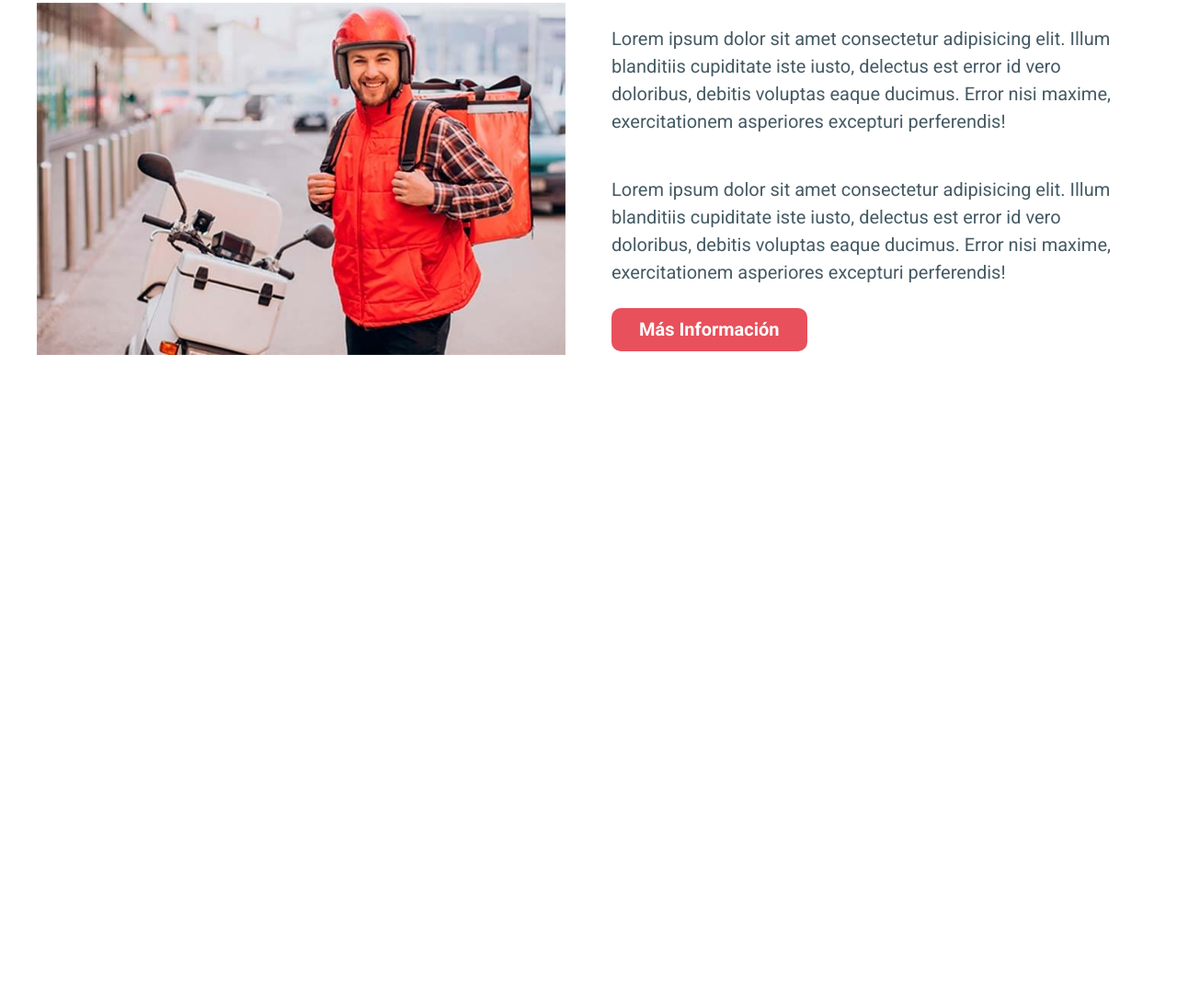
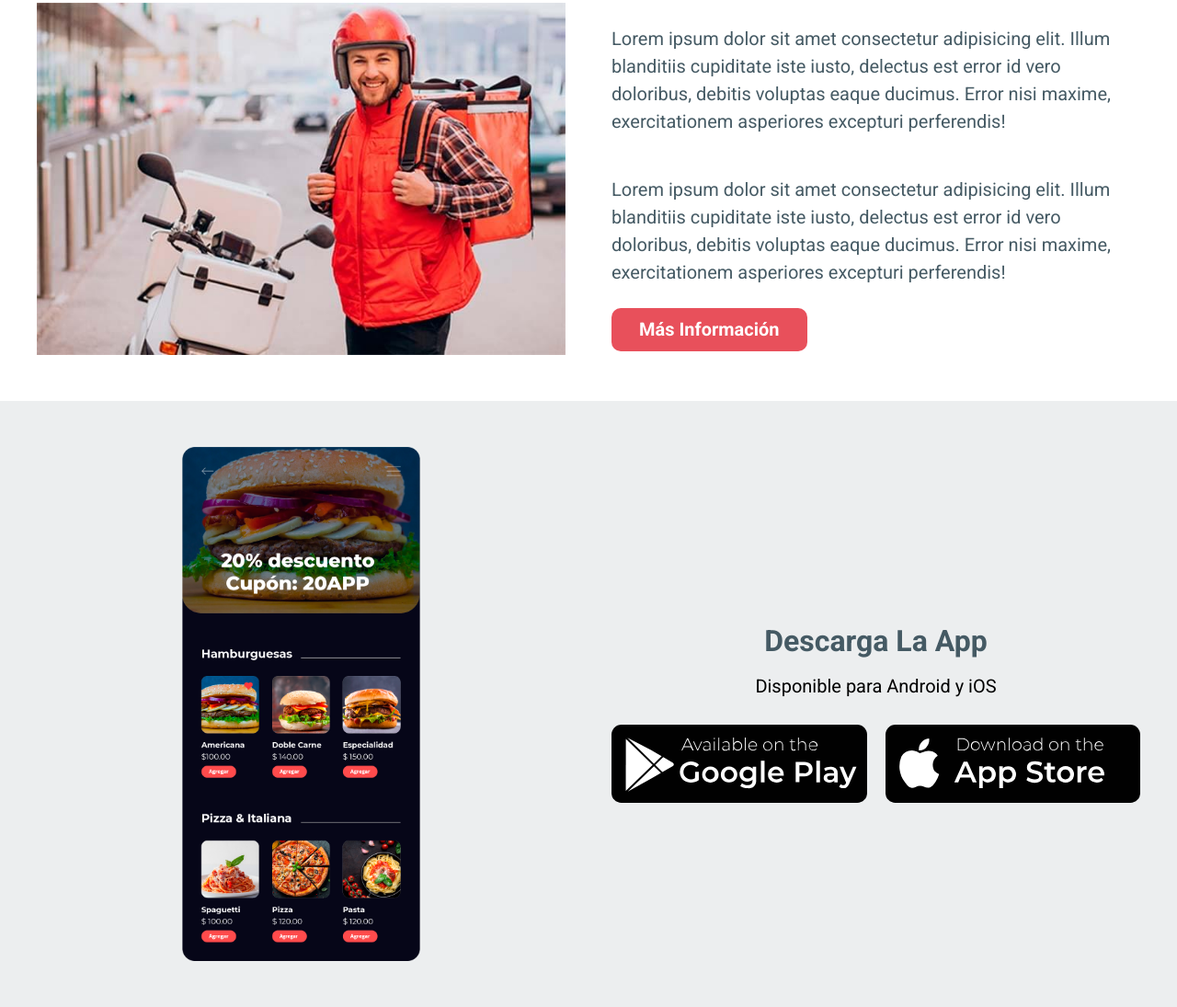
Before and after one commit to AxceleratorR2/delivery-page, a website: page index.html in a window 1280 px wide. Shown: the part 4459-5554 px from the top of the page at 92% size. Before the commit the page ends 4895 px from the top, so only its background shows below. Drawn offline with Linux system fonts and the light colour scheme.

Commit message:
Agregando la seccion de descarga

```diff
--- a/index.html
+++ b/index.html
@@ -497,5 +497,30 @@
         </div>
       </div>
     </section>
+
+    <section class="descarga">
+      <div class="descarga__grid contenedor">
+        <div class="descarga__imagen">
+          <img src="build/img/app.png" alt="imagen app" />
+        </div>
+
+        <div class="tiendas">
+          <h3 class="tiendas__heading text-center">Descarga La App</h3>
+          <p class="tiendas__texto text-center">
+            Disponible para Android y iOS
+          </p>
+
+          <div class="tiendas__grid">
+            <a href="#" class="tiendas__enlace">
+              <img src="build/img/tienda-android.svg" alt="tienda android" />
+            </a>
+
+            <a href="#" class="tiendas__enlace">
+              <img src="build/img/tienda-apple.svg" alt="tienda apple" />
+            </a>
+          </div>
+        </div>
+      </div>
+    </section>
   </body>
 </html>
--- /dev/null
+++ b/src/scss/layout/_descarga.scss
@@ -0,0 +1,49 @@
+@use "base/variables" as v;
+@use "base/mixins" as m;
+
+.descarga {
+  background-color: v.$grisClaro;
+  padding: v.$separacion 0;
+
+  &__grid {
+    @include m.tablet {
+      @include m.grid(2, v.$separacion);
+    }
+  }
+
+  &__imagen {
+    width: 45%;
+    margin: 0 auto;
+    transition: transform 0.3s ease;
+
+    &:hover {
+      transform: scale(1.1);
+    }
+  }
+}
+
+.tiendas {
+  display: flex;
+  flex-direction: column;
+  justify-content: center;
+
+  &__heading {
+    color: v.$secundario;
+    margin: 2rem 0 0 0;
+  }
+
+  &__texto {
+    margin-bottom: 3rem;
+  }
+
+  &__grid {
+    @include m.grid(2, 2rem);
+  }
+
+  &__enlace {
+    transition: transform 0.3s ease;
+    &:hover {
+      transform: scale(1.1);
+    }
+  }
+}
--- a/src/scss/layout/_index.scss
+++ b/src/scss/layout/_index.scss
@@ -5,3 +5,4 @@
 @forward "testimoniales";
 @forward "favoritos";
 @forward "repartidores";
+@forward "descarga";
```
Also changed, not shown: build/css/app.css.
